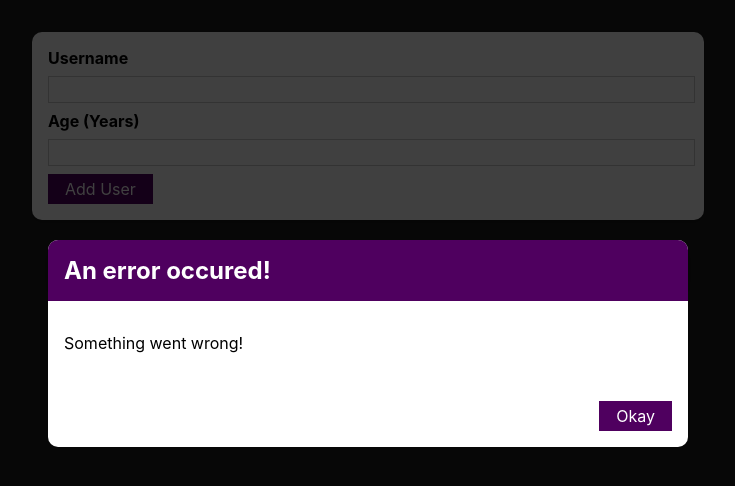
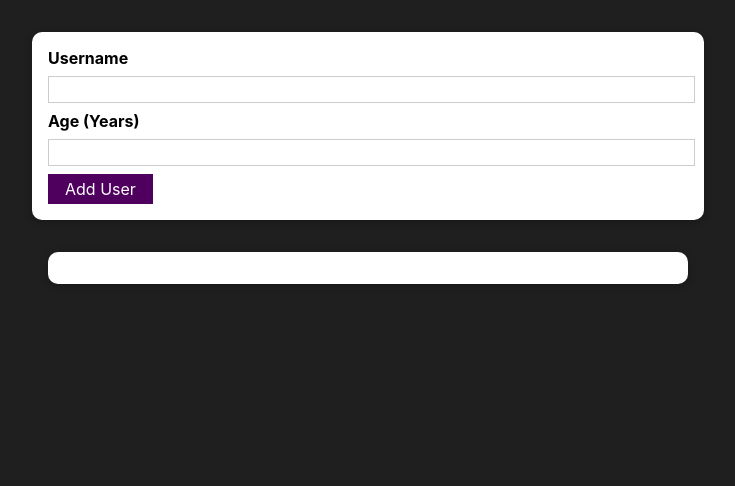
Before and after one commit to Hands34/user-list-project, a React (Create React App) app: page / in a window 1280 px wide. Shown: the top 486 px of the page, without its empty margins (272-1007 px from the left). Built offline with nearby package versions, Linux system fonts and the light colour scheme.

Commit message:
added state management to remove the error modal when clicked

```diff
--- a/src/components/UI/ErrorModal.js
+++ b/src/components/UI/ErrorModal.js
@@ -6,7 +6,7 @@
 const ErrorModal = (props) => {
   return (
     <div>
-      <div className={classes.backdrop}></div>
+      <div className={classes.backdrop} onClick={props.onConfirm}></div>
       <Card className={classes.modal}>
         <header className={classes.header}>
           <h2>{props.title}</h2>
@@ -15,7 +15,7 @@
           <p>{props.message}</p>
         </div>
         <footer className={classes.actions}>
-          <Button>Okay</Button>
+          <Button onClick={props.onConfirm}>Okay</Button>
         </footer>
       </Card>
     </div>
--- a/src/components/Users/AddUser.js
+++ b/src/components/Users/AddUser.js
@@ -7,13 +7,23 @@
 const AddUser = (props) => {
   const [enteredUsername, setEnteredUsername] = useState("");
   const [enteredAge, setEnteredAge] = useState("");
+  const [isError, setIsError] = useState();
 
   const addUserHandler = (event) => {
     event.preventDefault();
     if (enteredUsername.trim().length === 0 || enteredAge.trim().length === 0) {
+      setIsError({
+        title: "Invalid input",
+        message: "Please enter a valid name and age. (Must not be blank)",
+      });
       return;
     }
     if (+enteredAge < 1) {
+      setIsError(true);
+      setIsError({
+        title: "Invalid age",
+        message: "Please enter a valid age. (Must be higher than 0.",
+      });
       return;
     }
     props.onAddUser(enteredUsername, enteredAge);
@@ -29,9 +39,18 @@
     setEnteredAge(event.target.value);
   };
 
+  const errorHandler = () => {
+    setIsError(null);
+  };
   return (
     <div>
-      <ErrorModal title="An error occured!" message="Something went wrong!" />
+      {isError && (
+        <ErrorModal
+          title={isError.title}
+          message={isError.message}
+          onConfirm={errorHandler}
+        />
+      )}
       <Card className={classes.input}>
         <form onSubmit={addUserHandler}>
           <label htmlFor="username">Username</label>
```
